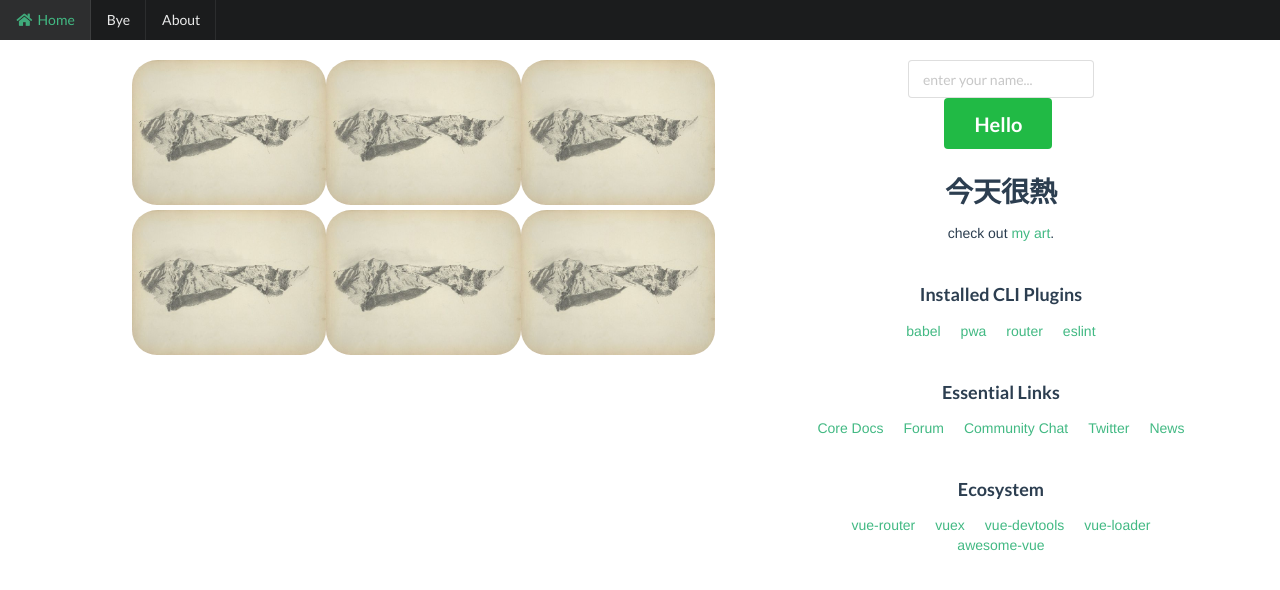
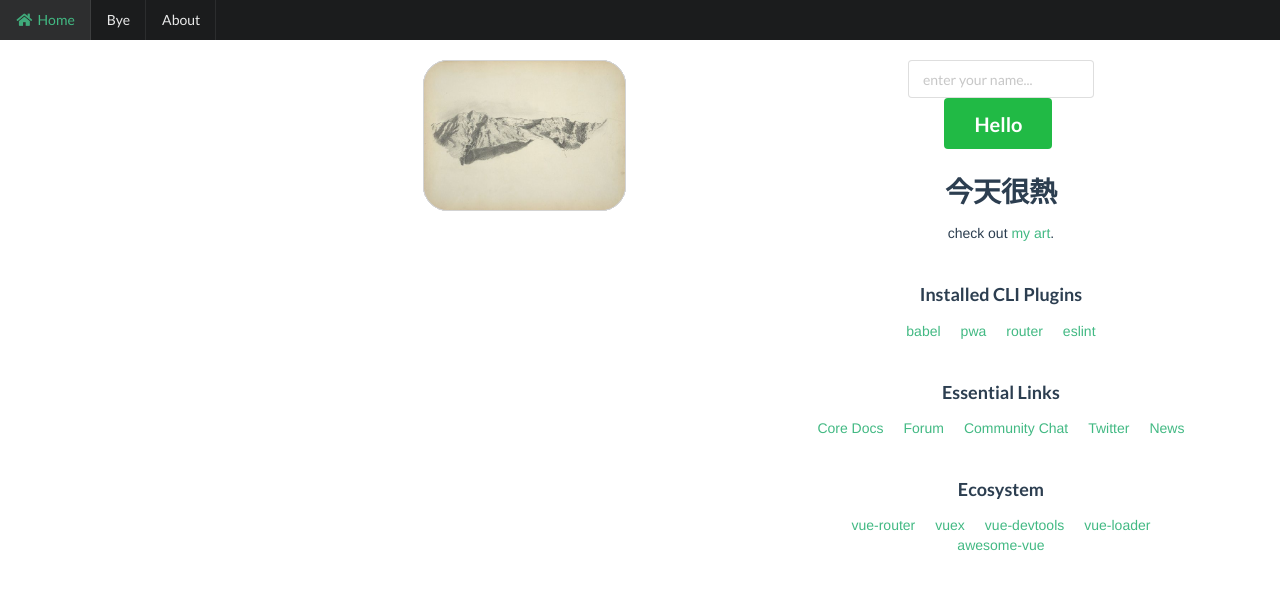
Before and after one commit to Hope8989/PingHo, a Vue app: page / in a window 1280 px wide. Shown: the top 590 px of the page. Built offline with nearby package versions, Linux system fonts and the light colour scheme.

Commit message:
Update HomeView.vue

```diff
--- a/src/views/HomeView.vue
+++ b/src/views/HomeView.vue
@@ -3,12 +3,12 @@
     <div class="ui grid container">
       <div class="ui row">
         <div class="ten wide column">
-          <img class= "mt" alt="mt" src="../assets/mnt.jpeg">
-          <img class= "mt" alt="mt" src="../assets/mnt.jpeg">
-          <img class= "mt" alt="mt" src="../assets/mnt.jpeg">
-          <img class= "mt" alt="mt" src="../assets/mnt.jpeg">
-          <img class= "mt" alt="mt" src="../assets/mnt.jpeg">
-          <img class= "mt" alt="mt" src="../assets/mnt.jpeg">
+          <img id = "drag1" class= "mt" alt="mt" src="../assets/mnt.jpeg">
+          <img id = "drag2" class= "mt" alt="mt" src="../assets/mnt.jpeg">
+          <img id = "drag3" class= "mt" alt="mt" src="../assets/mnt.jpeg">
+          <img id = "drag4" class= "mt" alt="mt" src="../assets/mnt.jpeg">
+          <img id = "drag5" class= "mt" alt="mt" src="../assets/mnt.jpeg">
+          <img id = "drag6" class= "mt" alt="mt" src="../assets/mnt.jpeg">
         </div>
         <div class="six wide column">
           <HelloWorld msg="Welcome to Your Vue.js App"/>
@@ -26,19 +26,72 @@ export default {
   name: 'HomeView',
   components: {
     HelloWorld
+  },
+  mounted () {
+    // Make the DIV element draggable:
+    dragElement(document.getElementById("drag1"));
+    dragElement(document.getElementById("drag2"));
+    dragElement(document.getElementById("drag3"));
+    dragElement(document.getElementById("drag4"));
+    dragElement(document.getElementById("drag5"));
+    dragElement(document.getElementById("drag6"));
+
+    function dragElement(elmnt) {
+      var pos1 = 0, pos2 = 0, pos3 = 0, pos4 = 0;
+      if (document.getElementById(elmnt.id + "header")) {
+        // if present, the header is where you move the DIV from:
+        document.getElementById(elmnt.id + "header").onmousedown = dragMouseDown;
+      } else {
+        // otherwise, move the DIV from anywhere inside the DIV:
+        elmnt.onmousedown = dragMouseDown;
+      }
+
+      function dragMouseDown(e) {
+        e = e || window.event;
+        e.preventDefault();
+        // get the mouse cursor position at startup:
+        pos3 = e.clientX;
+        pos4 = e.clientY;
+        document.onmouseup = closeDragElement;
+        // call a function whenever the cursor moves:
+        document.onmousemove = elementDrag;
+      }
+
+      function elementDrag(e) {
+        e = e || window.event;
+        e.preventDefault();
+        // calculate the new cursor position:
+        pos1 = pos3 - e.clientX;
+        pos2 = pos4 - e.clientY;
+        pos3 = e.clientX;
+        pos4 = e.clientY;
+        // set the element's new position:
+        elmnt.style.top = (elmnt.offsetTop - pos2) + "px";
+        elmnt.style.left = (elmnt.offsetLeft - pos1) + "px";
+      }
+
+      function closeDragElement() {
+        // stop moving when mouse button is released:
+        document.onmouseup = null;
+        document.onmousemove = null;
+      }
+    }
   }
 }
 </script>
 
 <style type="text/css" scoped>
+#drag1, #drag2, #drag3, #drag4, #drag5, #drag6 {
+  position: absolute;
+  z-index: 9;
+  background-color: #f1f1f1;
+  border: 1px solid #d3d3d3;
+  text-align: center;
+}
+
 .mt {
   width: 28%;
   border-radius: 25px;
-  transition: all 1s cubic-bezier(.11,.48,.1,.49);
-}
-
-.mt:hover {
-  width: 33%;
 }
 
 @media screen and (max-width: 600px) {
```
